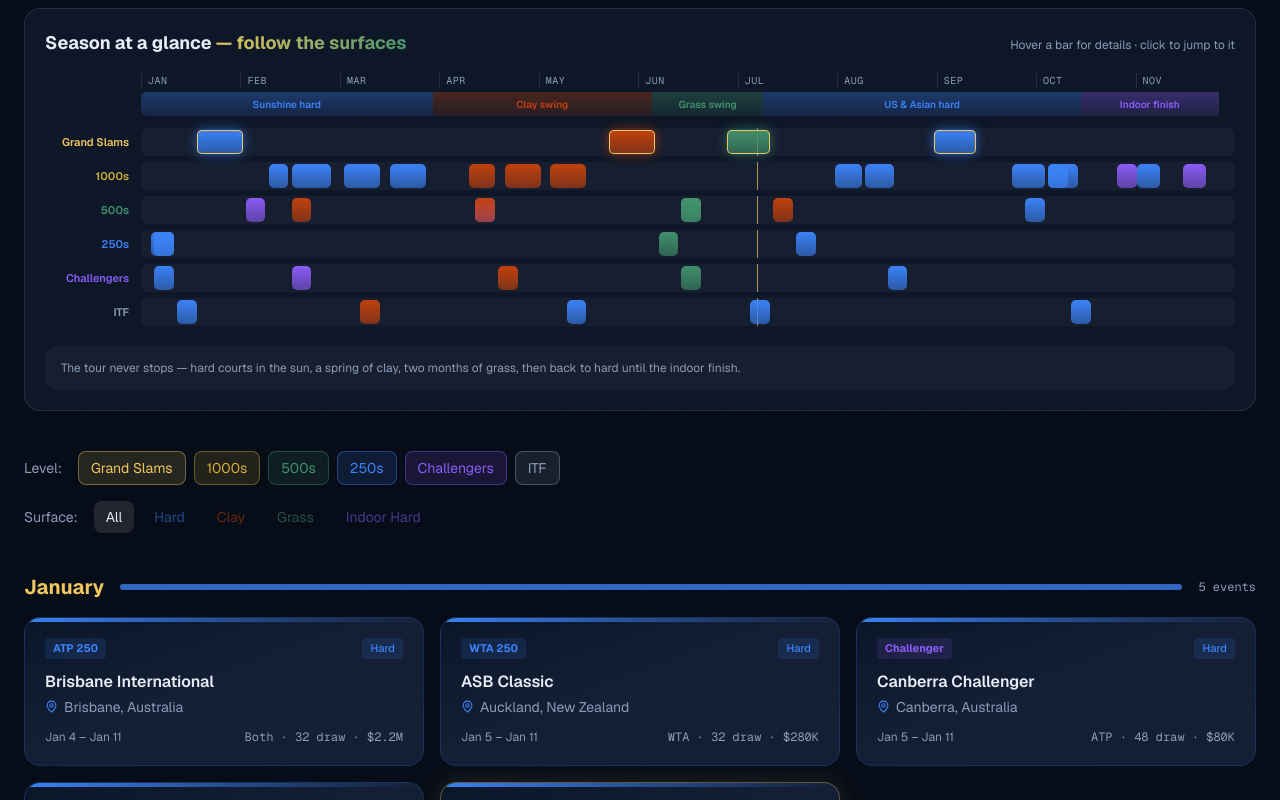
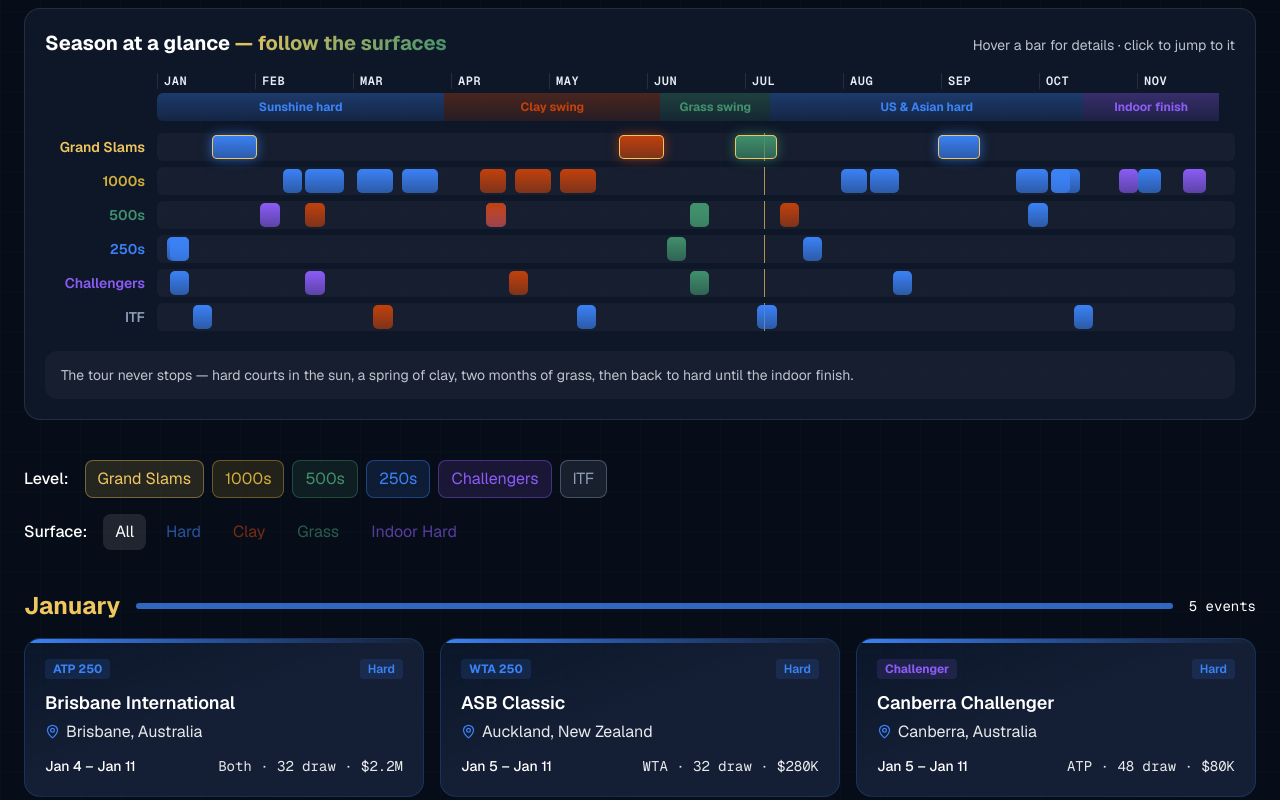
Before and after one commit to 3maybees-glitch/tennisstatman, a Next.js app: page /calendar in a window 1280 px wide. Shown: the part 380-1180 px from the top of the page. Built offline with nearby package versions, Linux system fonts and the light colour scheme.

Commit message:
Increase calendar font sizes and switch gray text to bright white
Co-authored-by: 3 Maybees <3maybees-glitch@users.noreply.github.com>

```diff
--- a/src/app/calendar/page.tsx
+++ b/src/app/calendar/page.tsx
@@ -17,7 +17,7 @@ export default function CalendarPage() {
             <CalendarDays className="text-gold" size={28} />
             <h1 className="text-4xl font-bold">The Master Calendar</h1>
           </div>
-          <p className="mt-4 max-w-3xl text-lg text-muted">
+          <p className="mt-4 max-w-3xl text-xl text-foreground/90">
             Every level of professional tennis in one place — from the Grand
             Slams down to the Challengers and ITF events where next year&apos;s
             stars are grinding right now. Filter by level and surface.
--- a/src/components/CalendarView.tsx
+++ b/src/components/CalendarView.tsx
@@ -106,7 +106,7 @@ export function CalendarView() {
       {/* Filters */}
       <div className="mb-10 space-y-4">
         <div className="flex flex-wrap items-center gap-2">
-          <span className="mr-2 text-sm text-muted">Level:</span>
+          <span className="mr-2 text-base font-medium text-white">Level:</span>
           {TIER_GROUPS.map((group) => {
             const active = activeGroups.has(group.label);
             const color = TIER_COLORS[group.tiers[0]];
@@ -115,7 +115,7 @@ export function CalendarView() {
                 key={group.label}
                 type="button"
                 onClick={() => toggleGroup(group.label)}
-                className={`rounded-lg border px-3 py-1.5 text-sm transition-all ${
+                className={`rounded-lg border px-3 py-1.5 text-base transition-all ${
                   active ? "" : "opacity-40"
                 }`}
                 style={{
@@ -130,14 +130,14 @@ export function CalendarView() {
           })}
         </div>
         <div className="flex flex-wrap items-center gap-2">
-          <span className="mr-2 text-sm text-muted">Surface:</span>
+          <span className="mr-2 text-base font-medium text-white">Surface:</span>
           <button
             type="button"
             onClick={() => setSurface("all")}
-            className={`rounded-lg px-3 py-1.5 text-sm ${
+            className={`rounded-lg px-3 py-1.5 text-base ${
               surface === "all"
-                ? "bg-white/10 text-foreground"
-                : "text-muted hover:text-foreground"
+                ? "bg-white/10 text-white"
+                : "text-foreground/70 hover:text-white"
             }`}
           >
             All
@@ -147,8 +147,8 @@ export function CalendarView() {
               key={s}
               type="button"
               onClick={() => setSurface(s)}
-              className={`rounded-lg px-3 py-1.5 text-sm transition-all ${
-                surface === s ? "" : "opacity-50 hover:opacity-80"
+              className={`rounded-lg px-3 py-1.5 text-base transition-all ${
+                surface === s ? "" : "opacity-60 hover:opacity-90"
               }`}
               style={{
                 backgroundColor: surface === s ? `${SURFACE_COLORS[s]}33` : "transparent",
@@ -167,7 +167,7 @@ export function CalendarView() {
         return (
           <div key={month} className="mb-10">
             <div className="mb-4 flex items-center gap-4">
-              <h2 className="text-xl font-bold text-gold-light">{month}</h2>
+              <h2 className="text-2xl font-bold text-gold-light">{month}</h2>
               <div className="flex h-1.5 flex-1 overflow-hidden rounded-full bg-white/5">
                 {mix.map(({ surface: s, share }) => (
                   <div
@@ -181,7 +181,7 @@ export function CalendarView() {
                   />
                 ))}
               </div>
-              <span className="font-mono text-xs text-muted">
+              <span className="font-mono text-sm text-white">
                 {events.length} {events.length === 1 ? "event" : "events"}
               </span>
             </div>
@@ -217,7 +217,7 @@ export function CalendarView() {
                     />
                     <div className="flex items-start justify-between gap-2">
                       <span
-                        className="rounded px-2 py-0.5 text-[11px] font-bold"
+                        className="rounded px-2 py-0.5 text-xs font-bold"
                         style={{
                           backgroundColor: `${TIER_COLORS[t.tier]}22`,
                           color: TIER_COLORS[t.tier],
@@ -226,7 +226,7 @@ export function CalendarView() {
                         {t.tier}
                       </span>
                       <span
-                        className="rounded px-2 py-0.5 text-[11px] font-medium"
+                        className="rounded px-2 py-0.5 text-xs font-semibold"
                         style={{
                           backgroundColor: `${color}22`,
                           color,
@@ -235,14 +235,18 @@ export function CalendarView() {
                         {SURFACE_LABELS[t.surface]}
                       </span>
                     </div>
-                    <h3 className="mt-3 font-semibold leading-snug">{t.name}</h3>
-                    <p className="mt-1 flex items-center gap-1.5 text-sm text-muted">
-                      <MapPin size={13} style={{ color }} />
+                    <h3 className="mt-3 text-lg font-semibold leading-snug text-white">
+                      {t.name}
+                    </h3>
+                    <p className="mt-1 flex items-center gap-1.5 text-base text-white/90">
+                      <MapPin size={15} style={{ color }} />
                       {t.city}, {t.country}
                     </p>
-                    <div className="mt-3 flex items-center justify-between text-xs text-muted">
-                      <span>{formatRange(t)}</span>
-                      <span className="font-mono">
+                    <div className="mt-3 flex items-center justify-between text-sm">
+                      <span className="font-medium text-white">
+                        {formatRange(t)}
+                      </span>
+                      <span className="font-mono text-white/90">
                         {t.tour} · {t.drawSize} draw · {t.prizeMoney}
                       </span>
                     </div>
@@ -261,7 +265,7 @@ export function CalendarView() {
       )}
 
       <div className="mt-4 rounded-2xl border border-white/10 bg-navy-light/50 p-6 text-center">
-        <p className="text-sm text-muted">
+        <p className="text-base text-foreground/80">
           Want to see all of these on a globe instead?{" "}
           <Link href="/map" className="text-gold hover:text-gold-light">
             Open the World Map →
--- a/src/components/SeasonTimeline.tsx
+++ b/src/components/SeasonTimeline.tsx
@@ -81,11 +81,11 @@ export function SeasonTimeline({
   return (
     <div className="rounded-2xl border border-white/10 bg-navy-light/60 p-5">
       <div className="mb-4 flex flex-wrap items-baseline justify-between gap-2">
-        <h2 className="text-lg font-bold">
+        <h2 className="text-xl font-bold text-white">
           Season at a glance{" "}
           <span className="gradient-text">— follow the surfaces</span>
         </h2>
-        <span className="text-xs text-muted">
+        <span className="text-sm text-foreground/80">
           Hover a bar for details · click to jump to it
         </span>
       </div>
@@ -93,7 +93,7 @@ export function SeasonTimeline({
       <div className="overflow-x-auto pb-1">
         <div className="min-w-[760px]">
           {/* Month ruler */}
-          <div className="relative ml-24 mb-1 flex text-[10px] font-mono uppercase tracking-wider text-muted">
+          <div className="relative ml-28 mb-1 flex text-xs font-mono font-semibold uppercase tracking-wider text-foreground">
             {MONTHS.map((m) => (
               <span
                 key={m}
@@ -106,7 +106,7 @@ export function SeasonTimeline({
           </div>
 
           {/* Surface swing ribbon */}
-          <div className="relative ml-24 mb-3 flex h-6 overflow-hidden rounded-md">
+          <div className="relative ml-28 mb-3 flex h-7 overflow-hidden rounded-md">
             {SEASON_SWINGS.map((swing) => {
               const left = pct(swing.from);
               const width = pct(swing.to) - left;
@@ -114,7 +114,7 @@ export function SeasonTimeline({
               return (
                 <div
                   key={swing.label}
-                  className="flex h-full items-center justify-center overflow-hidden whitespace-nowrap text-[10px] font-semibold"
+                  className="flex h-full items-center justify-center overflow-hidden whitespace-nowrap text-xs font-bold"
                   style={{
                     width: `${width}%`,
                     background: `linear-gradient(180deg, ${color}55, ${color}22)`,
@@ -135,7 +135,7 @@ export function SeasonTimeline({
               return (
                 <div key={row.label} className="flex items-center">
                   <span
-                    className="w-24 shrink-0 pr-3 text-right text-[11px] font-semibold"
+                    className="w-28 shrink-0 pr-3 text-right text-sm font-semibold"
                     style={{ color: rowColor }}
                   >
                     {row.label}
@@ -191,11 +191,11 @@ export function SeasonTimeline({
       </div>
 
       {/* Hover detail strip */}
-      <div className="mt-4 flex min-h-11 items-center rounded-xl bg-white/[0.03] px-4 py-2 text-sm">
+      <div className="mt-4 flex min-h-12 items-center rounded-xl bg-white/[0.03] px-4 py-2 text-base">
         {hovered ? (
           <div className="flex flex-wrap items-center gap-x-3 gap-y-1">
             <span
-              className="rounded px-2 py-0.5 text-[11px] font-bold"
+              className="rounded px-2 py-0.5 text-xs font-bold"
               style={{
                 backgroundColor: `${TIER_COLORS[hovered.tier]}22`,
                 color: TIER_COLORS[hovered.tier],
@@ -203,25 +203,25 @@ export function SeasonTimeline({
             >
               {hovered.tier}
             </span>
-            <span className="font-semibold">{hovered.name}</span>
-            <span className="text-muted">
+            <span className="font-semibold text-white">{hovered.name}</span>
+            <span className="text-white/90">
               {hovered.city}, {hovered.country}
             </span>
-            <span className="font-mono text-xs text-muted">
+            <span className="font-mono text-sm text-white">
               {formatRange(hovered)}
             </span>
             <span
-              className="text-xs font-medium"
+              className="text-sm font-medium"
               style={{ color: SURFACE_COLORS[hovered.surface] }}
             >
               {SURFACE_LABELS[hovered.surface]}
             </span>
-            <span className="font-mono text-xs text-gold-light">
+            <span className="font-mono text-sm text-gold-light">
               {hovered.prizeMoney}
             </span>
           </div>
         ) : (
-          <span className="text-xs text-muted">
+          <span className="text-sm text-foreground/80">
             The tour never stops — hard courts in the sun, a spring of clay, two
             months of grass, then back to hard until the indoor finish.
           </span>
```
